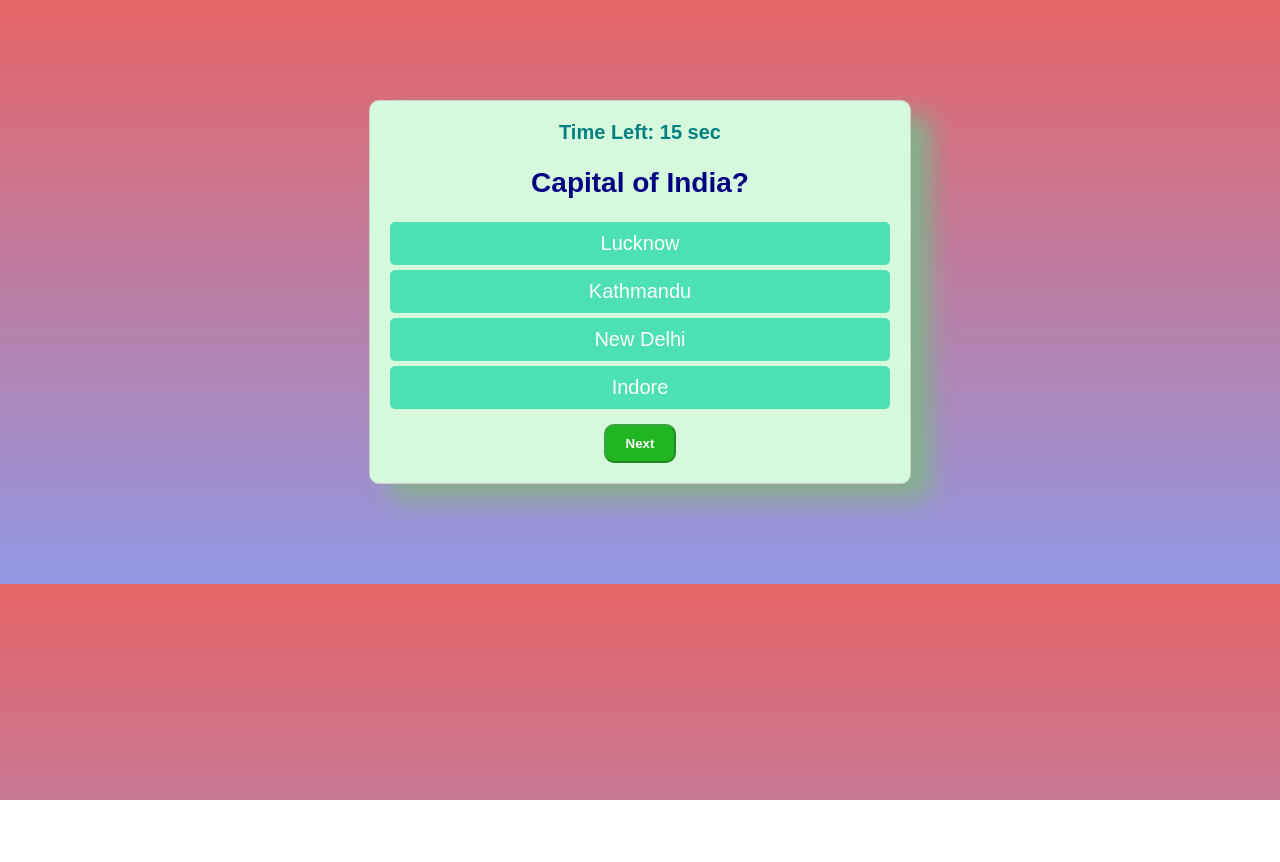
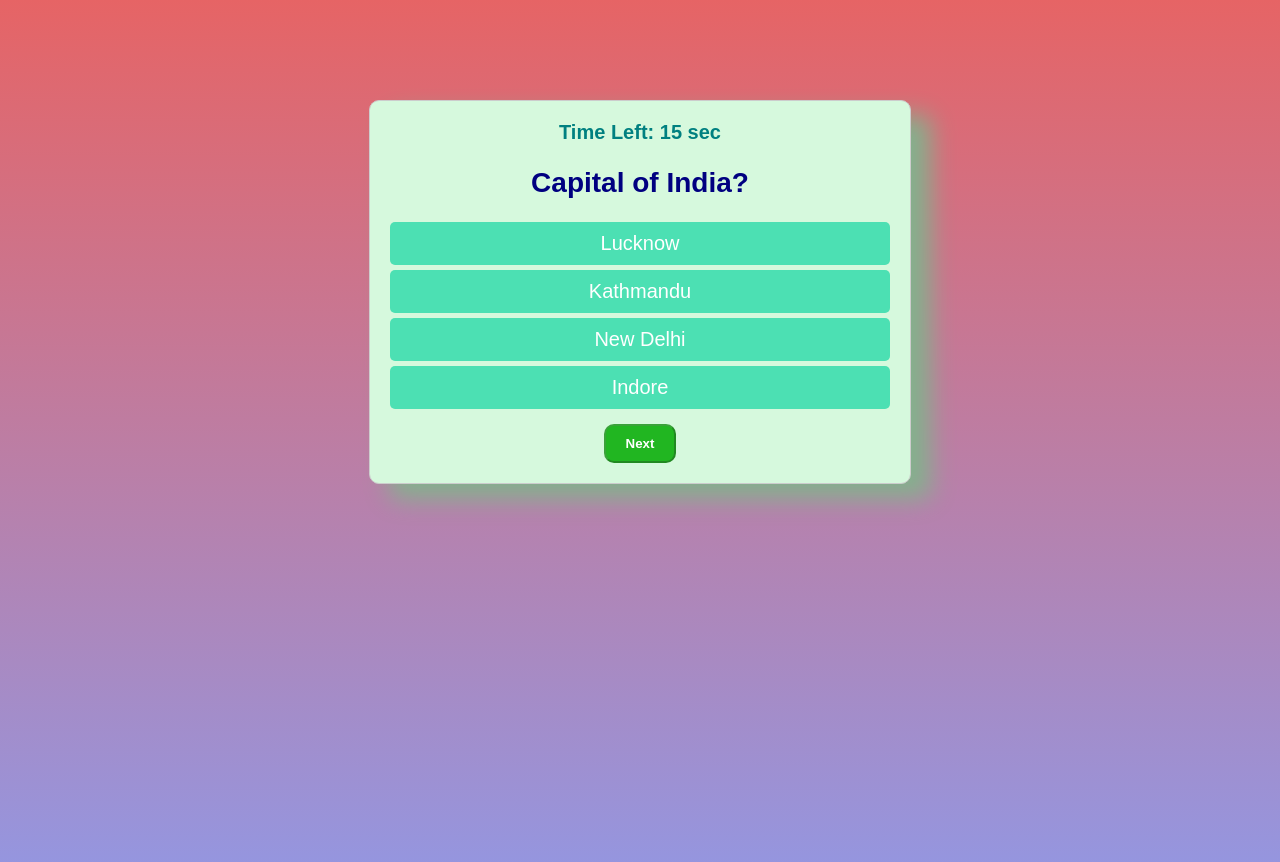
Before and after one commit to Yogesh-Ydv/Quiz-Application, a plain HTML site: page index.html in a window 1280 px wide. Before the commit the page ends 800 px from the top, so only its background shows below. Drawn offline with Linux system fonts and the light colour scheme.

Commit message:
style.css

```diff
--- a/style.css
+++ b/style.css
@@ -1,7 +1,8 @@
 body {
     font-family: Arial, sans-serif;
     text-align: center;
-    margin: 50px;
+/*     margin: 50px; */
+    height: 100vh;
 /*     background: rgb(243, 204, 204); */
     background: linear-gradient(#e66465, #9198e5);
 }
```
